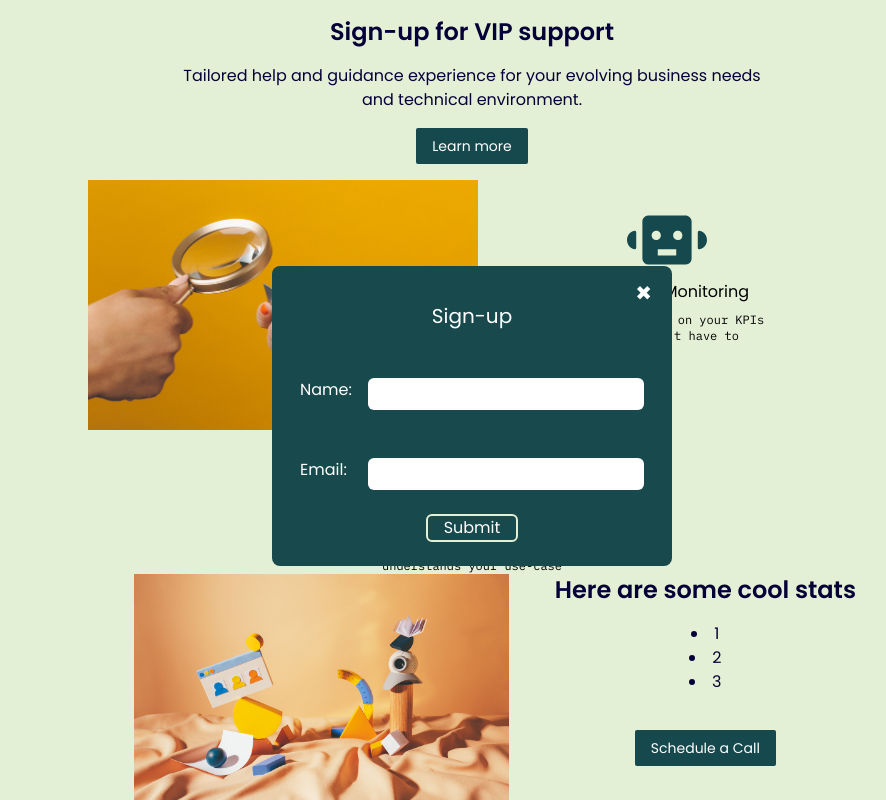
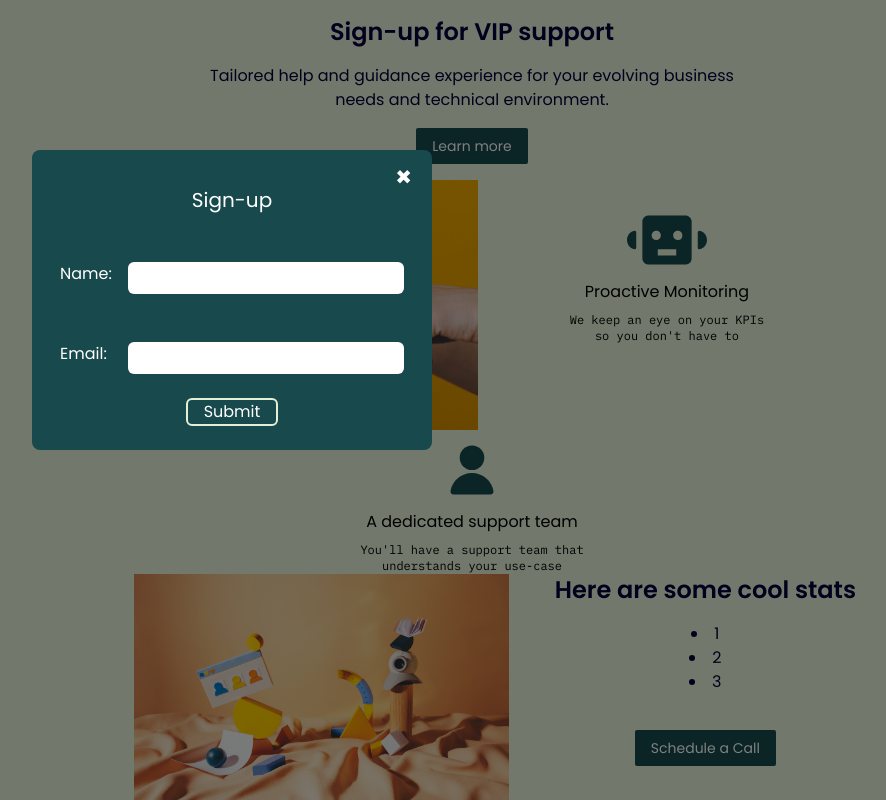
Before and after one commit to zendesk/custom-pages-example, a React (Create React App) app in the folder frontend/: page / in a window 1280 px wide. Both pictures are taken after a click on the button "Learn more". Shown: the top 800 px of the page, without its empty margins (168-1054 px from the left). Built offline with nearby package versions, Linux system fonts and the light colour scheme.

Commit message:
i mean its almost centered?

```diff
--- a/frontend/src/App.css
+++ b/frontend/src/App.css
@@ -2,38 +2,14 @@
 @tailwind components;
 @tailwind utilities;
 
-/* .overlay {
-    position: absolute;
-    top: 0;
-    bottom: 0;
-    left: 0;
-    right: 0;
-    background: rgba(0, 0, 0, 0.5);
-    transition: opacity 200ms;
-    visibility: hidden;
-    opacity: 1;
-
-}; */
 
 .modal {
-  position: absolute;
-  top: 50%;
-  left: 50%;
-  transform: translate(-50%, -50%);
-  width: 400px;
-  max-width: 100%;
-  height: 300px;
-  max-height: 100%;
+  position: fixed;
+  left: 0;
+  bottom: 0;
+  right: 0;
+  width: 100%;
+  height: 100vh;
   z-index: 100;
+  background: linear-gradient( rgba(0, 0, 0, 0.5), rgba(0, 0, 0, 0.5) )
 };
-
-.overlay {
-    position: absolute;
-    top: 0;
-    bottom: 0;
-    left: 0;
-    right: 0;
-    background: rgba(0, 0, 0, 0.5);
-    transition: opacity 200ms;
-    opacity: 1;
-};
--- a/frontend/src/App.tsx
+++ b/frontend/src/App.tsx
@@ -13,16 +13,12 @@ import Github from "./SVGs/Github";
 function App() {
   const [showModal, setShowModal] = useState<boolean>(false);
 
-  const toggleOverlay = () => {
-    return showModal === true ? "overlay" : undefined;
-  };
   return (
-    <div className={toggleOverlay()}>
     <div className="bg-[#E4F0D6]">
       <div className="flex flex-wrap mx-auto max-w-screen-md">
         {/* Page grid layout, 2 columns medium screens and above, 1 column below */}
         <div className="grid grid-cols-1 md:grid-cols-2 gap-8">
-          <div className="font-sans text-[#050138] text-center grid-rows-3 mx-20 md:m-4 space-y-4 order-2 md:order-1 col-span-2 md:col-span-1">
+          <div className="font-sans text-[#050138] text-center grid-rows-3 px-20 md:m-4 space-y-4 order-2 md:order-1 col-span-2 md:col-span-1">
             <div className="text-2xl justify-center font-semibold">
               Sign-up for VIP support
             </div>
@@ -39,7 +35,7 @@ function App() {
             >
               Learn more
             </button>
-            {showModal && <Modal setShowModal={setShowModal} />}
+            {showModal && <Modal setShowModal={setShowModal} showModal={showModal}/>}
           </div>
         </div>
 
@@ -186,7 +182,6 @@ function App() {
         </footer>
       </div>
     </div>
-    </div>
   );
 }
 
--- a/frontend/src/components/Modal.tsx
+++ b/frontend/src/components/Modal.tsx
@@ -1,24 +1,32 @@
-import React from 'react';
-import Form from './Form';
+import React from "react";
+import Form from "./Form";
 
 export interface ModalProps {
+  showModal: boolean;
   setShowModal(a: boolean): void;
 }
 
-function Modal({ setShowModal } : ModalProps) {
+function Modal({ showModal, setShowModal }: ModalProps) {
 
-    return(
-        <div className="modal bg-[#17494D] p-4 rounded-lg text-white">
+  return (
+    <div className="modal">
+      <div className="fixed z-101 top-50 left-50 translate-x-1/2 translate-y-1/2 bg-[#17494D] h-[300px] w-[400px] p-4 rounded-lg text-white">
         <div className="flex text-center justify-center pt-5">
           <h3 className="text-xl">Sign-up</h3>
-            <button className="fixed right-5 top-3 text-[20px]"onClick={e => {
+          <button
+            className="absolute right-5 top-3 text-[20px]"
+            onClick={(e) => {
               e.preventDefault();
-                setShowModal(false)
-            }}>&#10006;</button>
+              setShowModal(false);
+            }}
+          >
+            &#10006;
+          </button>
         </div>
         <Form />
       </div>
-    )
+    </div>
+  );
 }
 
 export default Modal;
```
Lines whose indentation alone changed are shown as unchanged.
